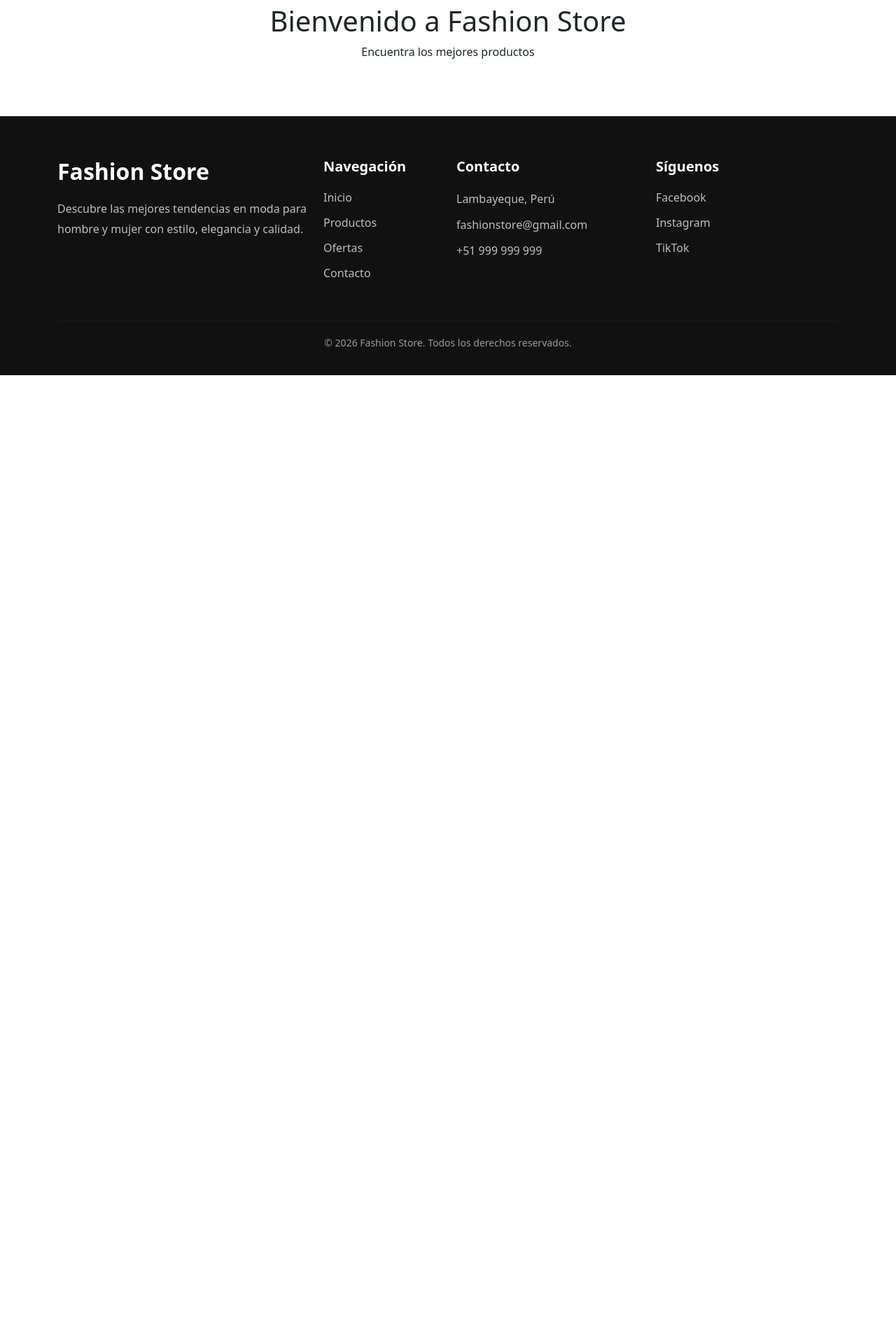
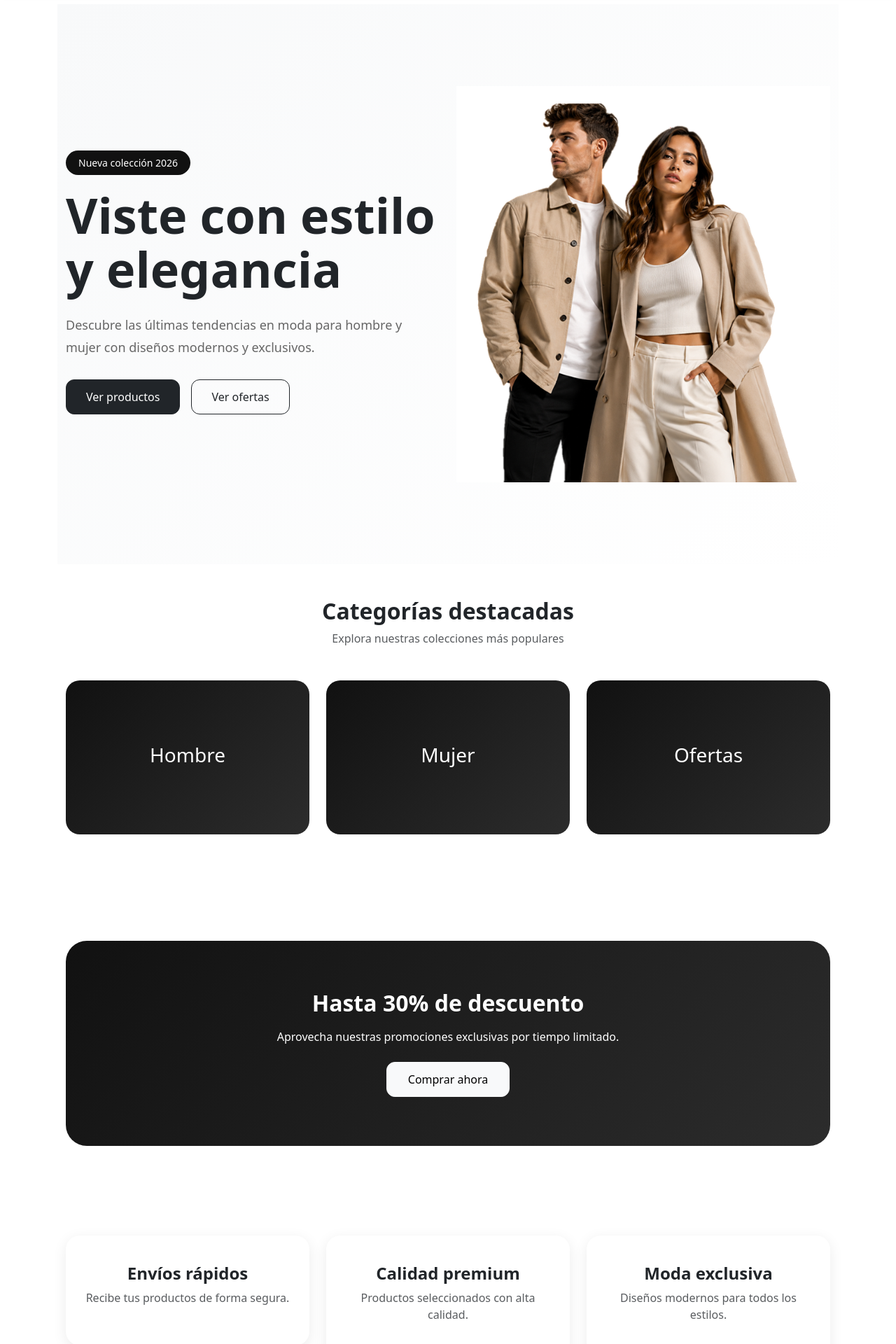
Before and after one commit to joseperez-git/fashionstore-app, an Angular app: page / in a window 1280 px wide. Shown: the part 100-2020 px from the top of the page at 70% size. Before the commit the page ends 800 px from the top, so only its background shows below. Built offline with nearby package versions, Linux system fonts and the light colour scheme.

Commit message:
Diseño del home

```diff
--- a/src/app/pages/home/home.css
+++ b/src/app/pages/home/home.css
@@ -0,0 +1,132 @@
+.hero{
+  background:
+    linear-gradient(
+      135deg,
+      #f8f9fa,
+      #ffffff
+    );
+}
+
+.hero-tag{
+  background: #111;
+  color: white;
+
+  padding: 8px 18px;
+
+  border-radius: 30px;
+
+  font-size: 14px;
+}
+
+.hero-title{
+  font-size: 70px;
+  font-weight: bold;
+
+  line-height: 1.1;
+
+  margin: 25px 0;
+}
+
+.hero-text{
+  font-size: 18px;
+
+  color: #666;
+
+  line-height: 1.8;
+
+  margin-bottom: 30px;
+}
+
+.hero-btn{
+  padding: 12px 28px;
+  border-radius: 12px;
+}
+
+.hero-image{
+  width: 100%;
+  max-width: 550px;
+}
+
+.categoria-card{
+  height: 220px;
+
+  border-radius: 20px;
+
+  background:
+    linear-gradient(
+      135deg,
+      #111,
+      #2c2c2c
+    );
+
+  color: white;
+
+  display: flex;
+
+  justify-content: center;
+  align-items: center;
+
+  transition: 0.3s;
+
+  cursor: pointer;
+}
+
+.categoria-card:hover{
+  transform: translateY(-8px);
+}
+
+.promo-section{
+  padding: 80px 0;
+}
+
+.promo-box{
+  background:
+    linear-gradient(
+      135deg,
+      #111,
+      #2c2c2c
+    );
+
+  color: white;
+
+  text-align: center;
+
+  padding: 70px 30px;
+
+  border-radius: 30px;
+}
+
+.promo-btn{
+  border-radius: 12px;
+  padding: 12px 30px;
+}
+
+.beneficio-card{
+  padding: 40px 25px;
+
+  border-radius: 20px;
+
+  background: white;
+
+  box-shadow:
+    0 5px 20px rgba(0,0,0,0.08);
+
+  transition: 0.3s;
+}
+
+.beneficio-card:hover{
+  transform: translateY(-8px);
+}
+
+@media(max-width: 992px){
+
+  .hero-title{
+    font-size: 50px;
+  }
+
+  .hero{
+    text-align: center;
+    padding-top: 40px;
+  }
+
+}
--- a/src/app/pages/home/home.html
+++ b/src/app/pages/home/home.html
@@ -1,7 +1,220 @@
-<h1 class="text-center">
-  Bienvenido a Fashion Store
-</h1>
+<section class="hero">
 
-<p class="text-center">
-  Encuentra los mejores productos
-</p>
+  <div class="container">
+
+    <div class="row align-items-center min-vh-100">
+
+      <div class="col-lg-6">
+
+        <span class="hero-tag">
+          Nueva colección 2026
+        </span>
+
+        <h1 class="hero-title">
+
+          Viste con
+          estilo y
+          elegancia
+
+        </h1>
+
+        <p class="hero-text">
+
+          Descubre las últimas tendencias en moda
+          para hombre y mujer con diseños modernos
+          y exclusivos.
+
+        </p>
+
+        <div class="d-flex gap-3 flex-wrap">
+
+          <a
+            routerLink="/productos"
+            class="btn btn-dark hero-btn"
+          >
+            Ver productos
+          </a>
+
+          <a
+            routerLink="/ofertas"
+            class="btn btn-outline-dark hero-btn"
+          >
+            Ver ofertas
+          </a>
+
+        </div>
+
+      </div>
+
+      <div class="col-lg-6 text-center">
+
+        <img
+          src="assets/img/home-fashion.png"
+          class="hero-image"
+        >
+
+      </div>
+
+    </div>
+
+  </div>
+
+</section>
+
+
+<!-- CATEGORÍAS -->
+<section class="py-5">
+
+  <div class="container">
+
+    <div class="text-center mb-5">
+
+      <h2 class="fw-bold">
+        Categorías destacadas
+      </h2>
+
+      <p class="text-muted">
+        Explora nuestras colecciones más populares
+      </p>
+
+    </div>
+
+    <div class="row">
+
+      <div class="col-md-4 mb-4">
+
+        <div class="categoria-card">
+
+          <h3>
+            Hombre
+          </h3>
+
+        </div>
+
+      </div>
+
+      <div class="col-md-4 mb-4">
+
+        <div class="categoria-card">
+
+          <h3>
+            Mujer
+          </h3>
+
+        </div>
+
+      </div>
+
+      <div class="col-md-4 mb-4">
+
+        <div class="categoria-card">
+
+          <h3>
+            Ofertas
+          </h3>
+
+        </div>
+
+      </div>
+
+    </div>
+
+  </div>
+
+</section>
+
+
+<!-- BANNER -->
+<section class="promo-section">
+
+  <div class="container">
+
+    <div class="promo-box">
+
+      <h2 class="fw-bold mb-3">
+
+        Hasta 30% de descuento
+
+      </h2>
+
+      <p class="mb-4">
+
+        Aprovecha nuestras promociones exclusivas
+        por tiempo limitado.
+
+      </p>
+
+      <a
+        routerLink="/ofertas"
+        class="btn btn-light promo-btn"
+      >
+        Comprar ahora
+      </a>
+
+    </div>
+
+  </div>
+
+</section>
+
+
+<!-- BENEFICIOS -->
+<section class="py-5">
+
+  <div class="container">
+
+    <div class="row text-center">
+
+      <div class="col-md-4 mb-4">
+
+        <div class="beneficio-card">
+
+          <h4 class="fw-bold">
+            Envíos rápidos
+          </h4>
+
+          <p class="text-muted">
+            Recibe tus productos de forma segura.
+          </p>
+
+        </div>
+
+      </div>
+
+      <div class="col-md-4 mb-4">
+
+        <div class="beneficio-card">
+
+          <h4 class="fw-bold">
+            Calidad premium
+          </h4>
+
+          <p class="text-muted">
+            Productos seleccionados con alta calidad.
+          </p>
+
+        </div>
+
+      </div>
+
+      <div class="col-md-4 mb-4">
+
+        <div class="beneficio-card">
+
+          <h4 class="fw-bold">
+            Moda exclusiva
+          </h4>
+
+          <p class="text-muted">
+            Diseños modernos para todos los estilos.
+          </p>
+
+        </div>
+
+      </div>
+
+    </div>
+
+  </div>
+
+</section>
--- a/src/app/pages/home/home.ts
+++ b/src/app/pages/home/home.ts
@@ -1,8 +1,9 @@
 import { Component } from '@angular/core';
+import { RouterLink } from '@angular/router';
 
 @Component({
   selector: 'app-home',
-  imports: [],
+  imports: [RouterLink],
   templateUrl: './home.html',
   styleUrl: './home.css',
 })
```
Also changed, not shown: src/assets/img/home-fashion.png (added).
